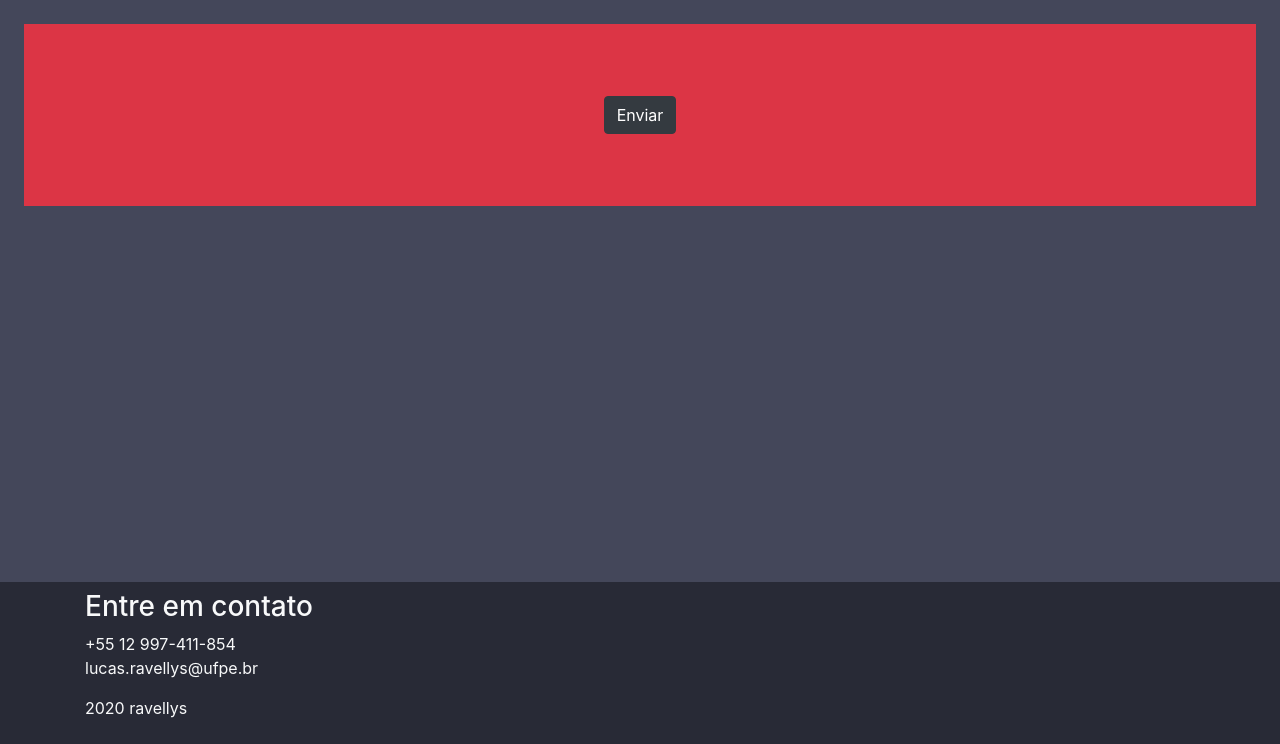
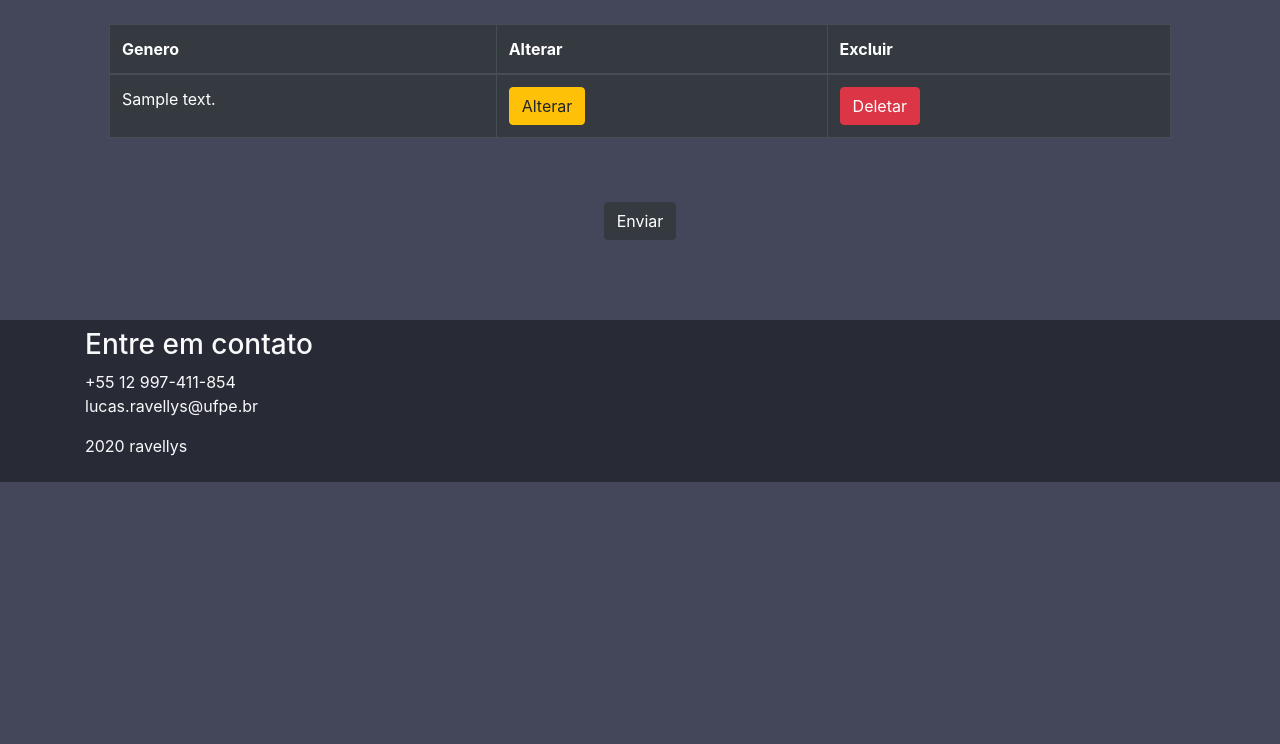
Before and after one commit to ravellys/series_flix, a Django app: template serieflix_project/genero/templates/genero/genero.html in a window 1280 px wide. Shown: the part 56-800 px from the top of the page. Run offline with Django 3.2, Linux system fonts and the light colour scheme; the template is opened without the code that fills it: values that come from a table or form of the project are taken from there, others are empty; tables that the repository leaves empty hold one stand-in row (values such as "Sample post"); parts of the project's set-up code (start-up, migrations or seed data) failed here and were passed over; some libraries are stand-ins or nearby versions.

Commit message:
finalizando o app genero

```diff
--- a/serieflix_project/base/templates/base/footer.html
+++ b/serieflix_project/base/templates/base/footer.html
@@ -1,4 +1,4 @@
-   <footer class="fixed-bottom main-footer mt-2 pt-2 text-light">
+   <footer class="main-footer mt-2 pt-2 text-light">
       <div class="container">
           <div class="row">
               <div class=" col">
--- a/serieflix_project/base/templates/base/home.html
+++ b/serieflix_project/base/templates/base/home.html
@@ -5,8 +5,8 @@
 
 {% block body %}
 
-    <main class="p-5 m-5" >
-        <h1 class="text-white display-3 text-center">SeriesFlix</h1>
+    <main class="p-4 m-4" >
+        <h1 class="p-4 m-4 text-white display-3 text-center">SeriesFlix</h1>
     </main>
 
 {% endblock %}
--- a/serieflix_project/genero/templates/genero/genero.html
+++ b/serieflix_project/genero/templates/genero/genero.html
@@ -5,7 +5,31 @@
 
 {% block body %}
 
-    <main class="d-flex m-4 p-4 bg-danger" >
+    <main class="container p-4" >
+        <div class="container">
+            {% if genero_records %}
+            <table class="table d-table table-bordered table-dark">
+              <thead>
+                <tr>
+                  <th scope="col">Genero</th>
+                  <th scope="col">Alterar</th>
+                  <th scope="col">Excluir</th>
+                </tr>
+              </thead>
+              <tbody>
+                {% for genero in genero_records %}
+                <tr>
+                  <td>{{ genero.descricao }}</td>
+                  <td><button class="btn btn-warning" onclick="updateItem({{genero.id}})" >Alterar</button></td>
+                  <td><button class="btn btn-danger" onclick="deleteItem({{genero.id}})">Deletar</button></td>
+                </tr>
+                {% endfor %}
+              </tbody>
+            </table>
+            {% else %}
+            <h3 class="text-center"> Vazio </h3>
+            {% endif %}
+        </div>
 
         <div class="container p-4">
             <div class="p-4 row justify-content-center">
@@ -15,11 +39,38 @@
                         {{ form }}
                         {% csrf_token %}
 
-                        <input type="submit" class="btn btn-dark" value="Enviar"/>
+                        <input type="submit" id="name" class="btn btn-dark" value="Enviar" />
                     </form>
                 </div>
             </div>
         </div>
     </main>
 
+    <script>
+    function deleteItem(id){
+        <!-- seleciona o objeto desejado pelo value-->
+        const csrftoken = document.querySelector('[name=csrfmiddlewaretoken]').value;
+        <!-- Novo request-->
+        const request = new Request(
+        "/genero/delete/"+id,
+        {headers: {'X-CSRFToken': csrftoken}}
+        );
+        fetch(request, {
+            method: 'DELETE',
+            mode: 'same-origin'
+        }).then(function(response) {
+            if(response.status===500){
+                alert("Não foi possível excluir. Gênero em uso.");
+            } else{
+                location.replace("/genero")
+            }
+        })
+    }
+
+    function updateItem(id) {
+        location.replace("/genero/update/"+id)
+    }
+
+    </script>
+
 {% endblock %}
--- a/serieflix_project/genero/urls.py
+++ b/serieflix_project/genero/urls.py
@@ -1,8 +1,10 @@
 from django.urls import path
 
-from serieflix_project.genero.views import cadastro
+from serieflix_project.genero.views import cadastro, delete, update
 
 app_name = 'genero'
 urlpatterns = [
     path('', cadastro, name='cadastro'),
+    path('delete/<id>', delete, name='delete'),
+    path('update/<id>', update, name='update'),
 ]
```
Also changed, not shown: serieflix_project/genero/templates/genero/genero_update.html (added, +47 -0 lines), serieflix_project/genero/tests/test_genero.py (+2 -2 lines), serieflix_project/genero/views.py (+35 -3 lines), 1 other file.
